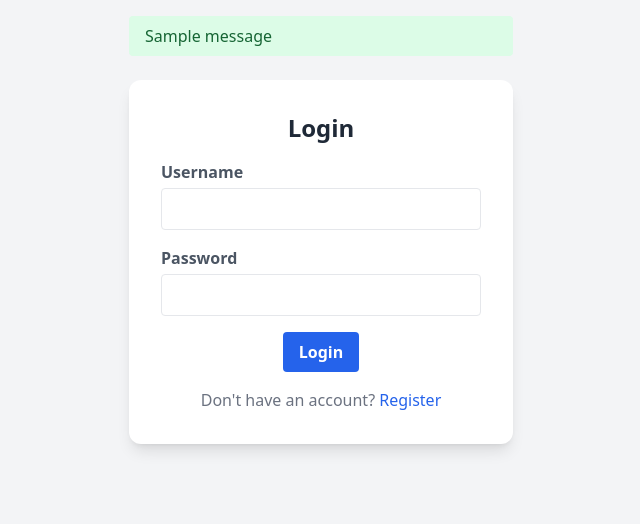
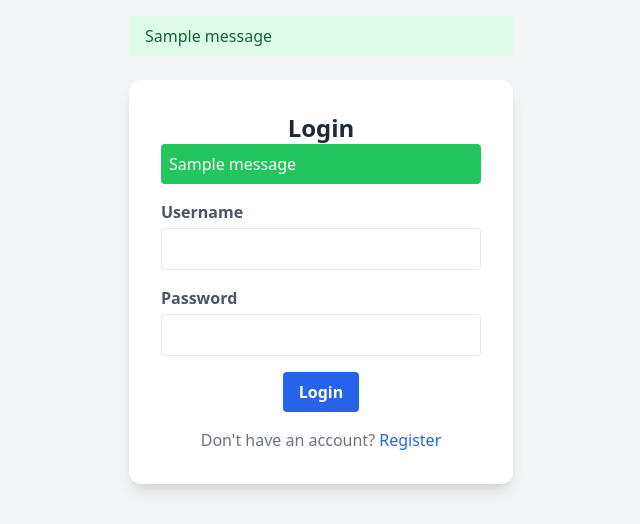
Before and after one commit to BeamingMonkey/option-journal-, a Flask app: page /login in a window 1280 px wide. Shown: the part 60-584 px from the top of the page, without its empty margins (319-959 px from the left). Run offline with Flask 2, Linux system fonts and the light colour scheme; one stand-in notice (Sample message) is shown; some libraries are stand-ins or nearby versions.

Commit message:
Update login.html

```diff
--- a/templates/login.html
+++ b/templates/login.html
@@ -5,6 +5,23 @@
 {% block content %}
 <div class="bg-white rounded-xl p-8 shadow-lg max-w-sm w-full">
   <h2 class="text-2xl font-bold text-gray-800 text-center">Login</h2>
+
+  <!-- Flash messages -->
+  {% with messages = get_flashed_messages(with_categories=true) %}
+    {% if messages %}
+      <div class="mb-4">
+        {% for category, message in messages %}
+          <div class="p-2 rounded mb-2 text-white
+            {% if category == 'danger' %}bg-red-500
+            {% elif category == 'success' %}bg-green-500
+            {% else %}bg-gray-500{% endif %}">
+            {{ message }}
+          </div>
+        {% endfor %}
+      </div>
+    {% endif %}
+  {% endwith %}
+
   <form method="POST" class="mt-4 space-y-4">
     <div>
       <label class="block text-gray-600 font-semibold">Username</label>
```
